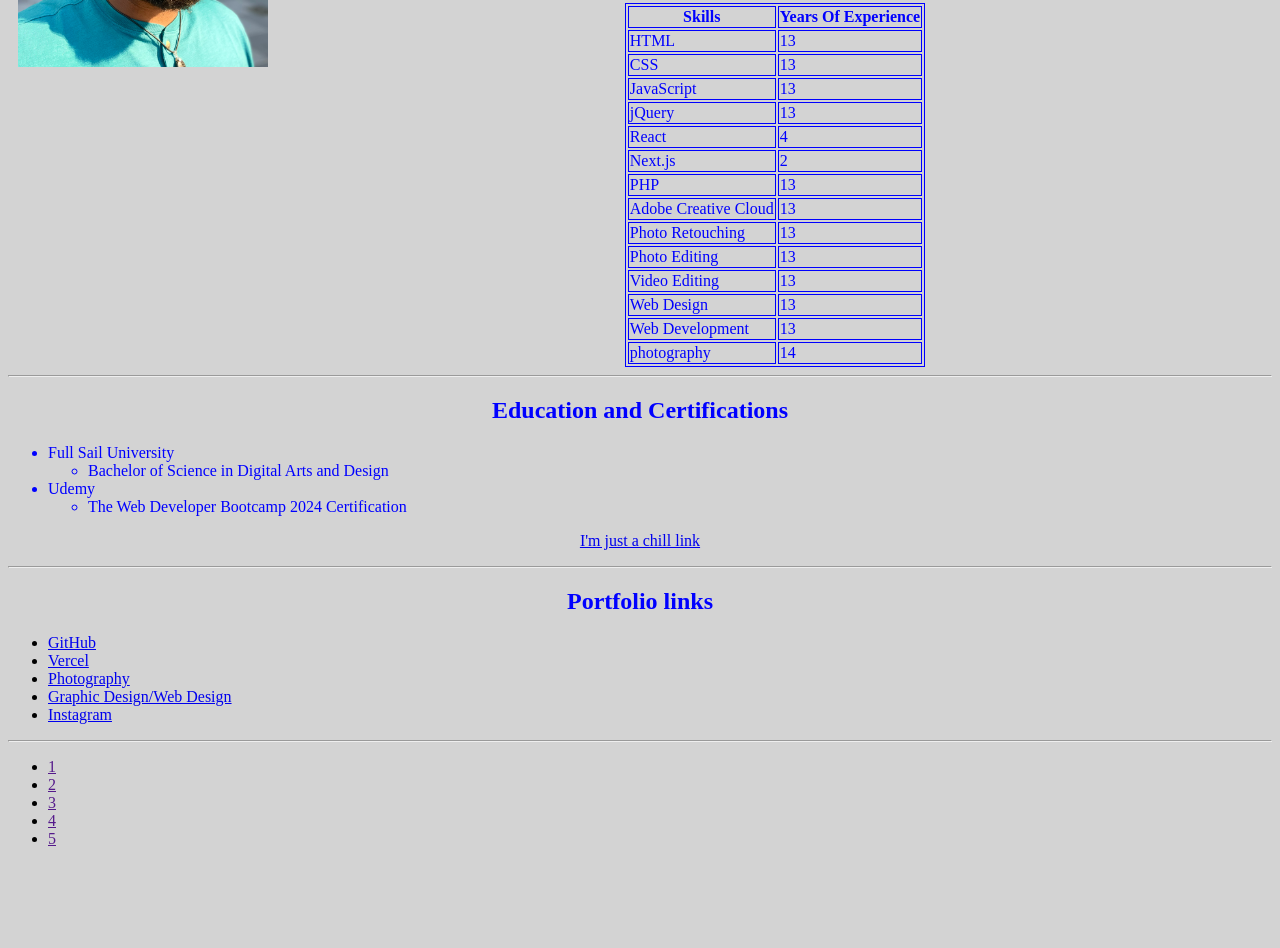
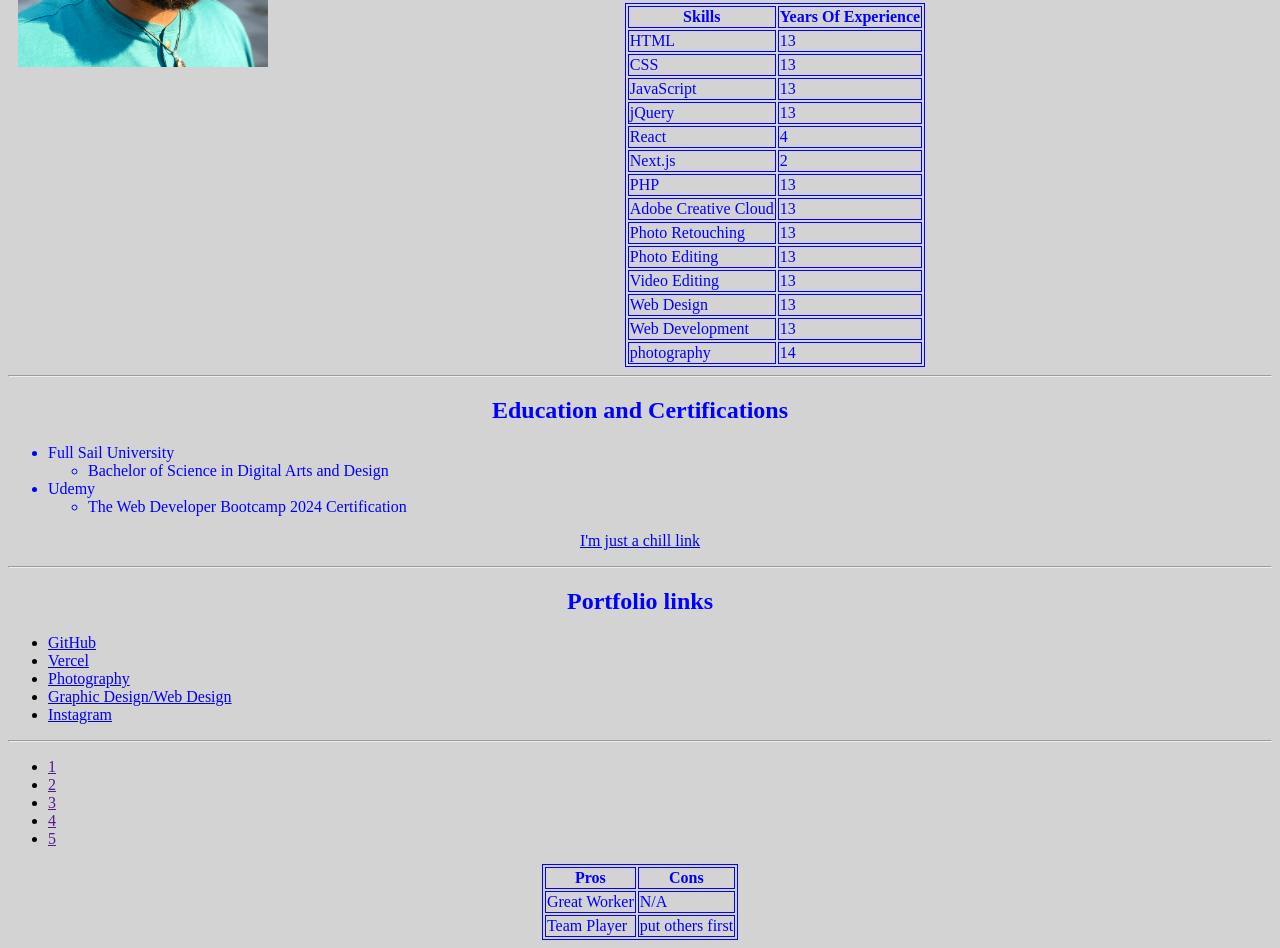
Before and after one commit to MichaelSey/About-Me, a plain HTML site: page index.html in a window 1280 px wide. Shown: the part 344-1292 px from the top of the page. Before the commit the page ends 1208 px from the top, so only its background shows below. Drawn offline with Linux system fonts and the light colour scheme.

Commit message:
Added Pros and Cons Table

```diff
--- a/index.html
+++ b/index.html
@@ -168,6 +168,24 @@
     </ul>
 </nav>
 
+<table border="1" style="color: blue" align="center" bordercolor="blue">
+    <tr>
+        <th>Pros</th>
+        <th>Cons </th>
+    </tr>
+    <tr>
+        <td>Great Worker</td>
+        <td>N/A</td>
+    </tr>
+    <tr>
+        <td>Team Player</td>
+        <td>put others first</td>
+    </tr>
+
+
+
+</table>
+
 
 </body>
 
```
